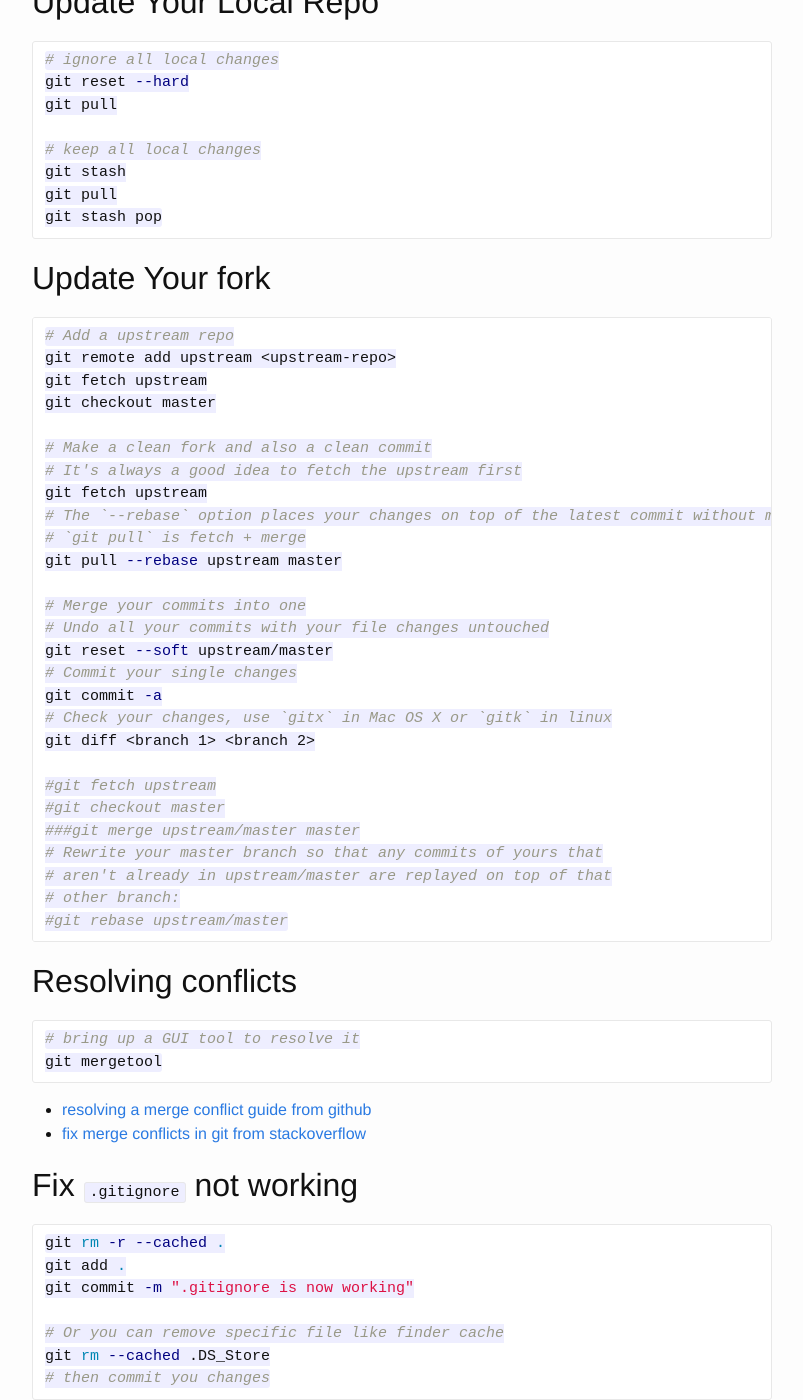
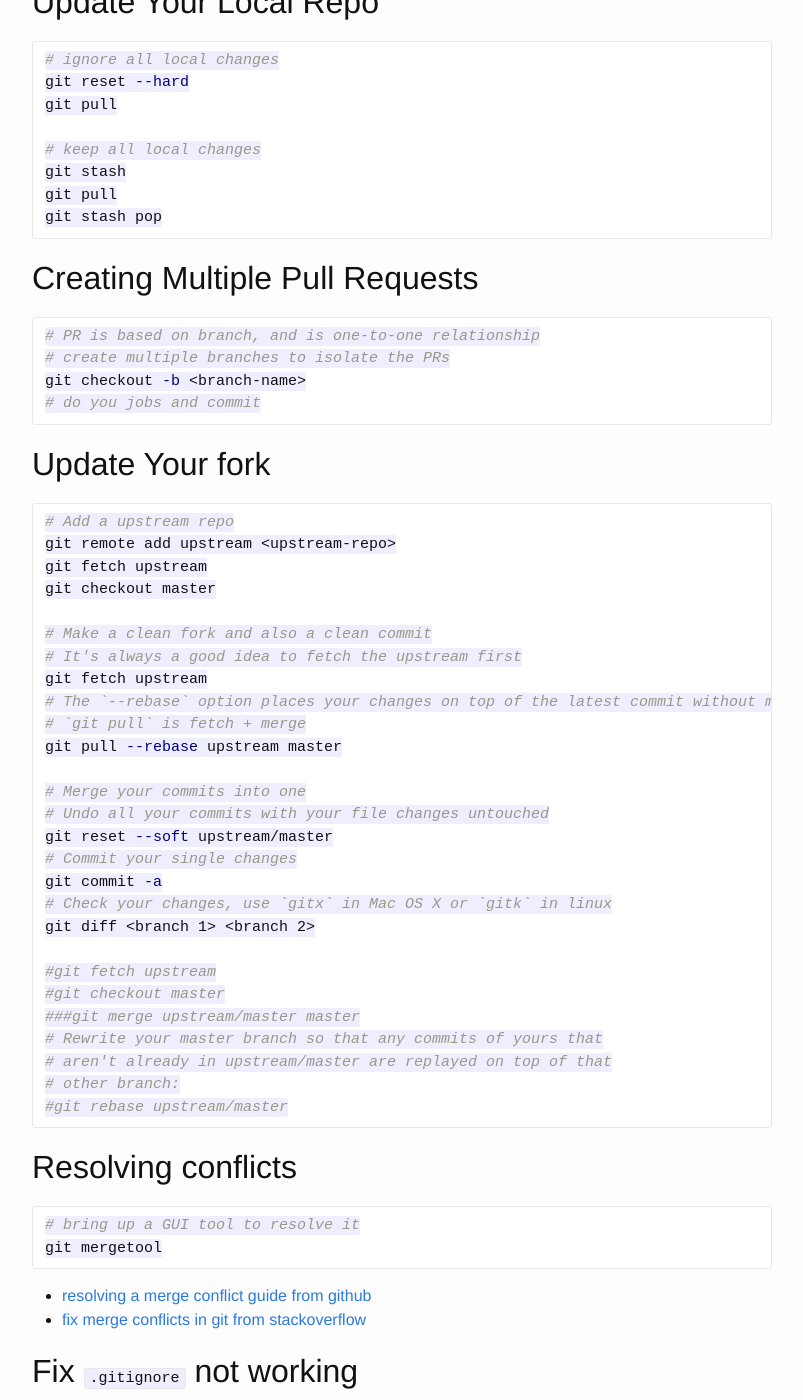
Before and after one commit to githubutilities/githubutilities.github.io, a Jekyll site: the page built from _posts/2015-01-22-personal-git-command-cheat-sheet.markdown, in a window 1280 px wide and 1400 px high, scrolled down 431 px. Shown: the whole window, without its empty margins (238-1041 px from the left). Built offline with Jekyll 4.4.1, drawn with Linux system fonts in a browser that asks for light colours; Markdown is read by kramdown in place of the engine named in the settings; some of the changed text lies outside the part shown.

Commit message:
Add create multiple PR

````diff
--- a/_posts/2015-01-22-personal-git-command-cheat-sheet.markdown
+++ b/_posts/2015-01-22-personal-git-command-cheat-sheet.markdown
@@ -27,6 +27,16 @@ git pull
 git stash
 git pull
 git stash pop
+```
+
+
+## Creating Multiple Pull Requests
+
+```sh
+# PR is based on branch, and is one-to-one relationship
+# create multiple branches to isolate the PRs
+git checkout -b <branch-name>
+# do you jobs and commit
 ```
 
 
@@ -90,22 +100,17 @@ git rm --cached .DS_Store
 git clone -b branch-name remote-repo
 ```
 
-## Update local repository
-
-{% highlight sh %}
-git pull
-{% endhighlight %}
 
 ## View Git remote URL
 
-{% highlight sh %}
+```sh
 git remote -v
 git remote show origin
-{% endhighlight %}
+```
 
 ## Branching
 
-{% highlight sh %}
+```sh
 # show current branch
 git branch
 
@@ -120,15 +125,15 @@ git branch -r
 
 # switch between branches
 git checkout branch-name
-{% endhighlight %}
+```
 
 * [Git Branching Basic Branching and Merging](https://git-scm.com/book/en/v2/Git-Branching-Basic-Branching-and-Merging)
 
 ## Update index with all changes
 
-{% highlight sh %}
+```sh
 git add -A
-{% endhighlight %}
+```
 
 ## Stash
 
````
